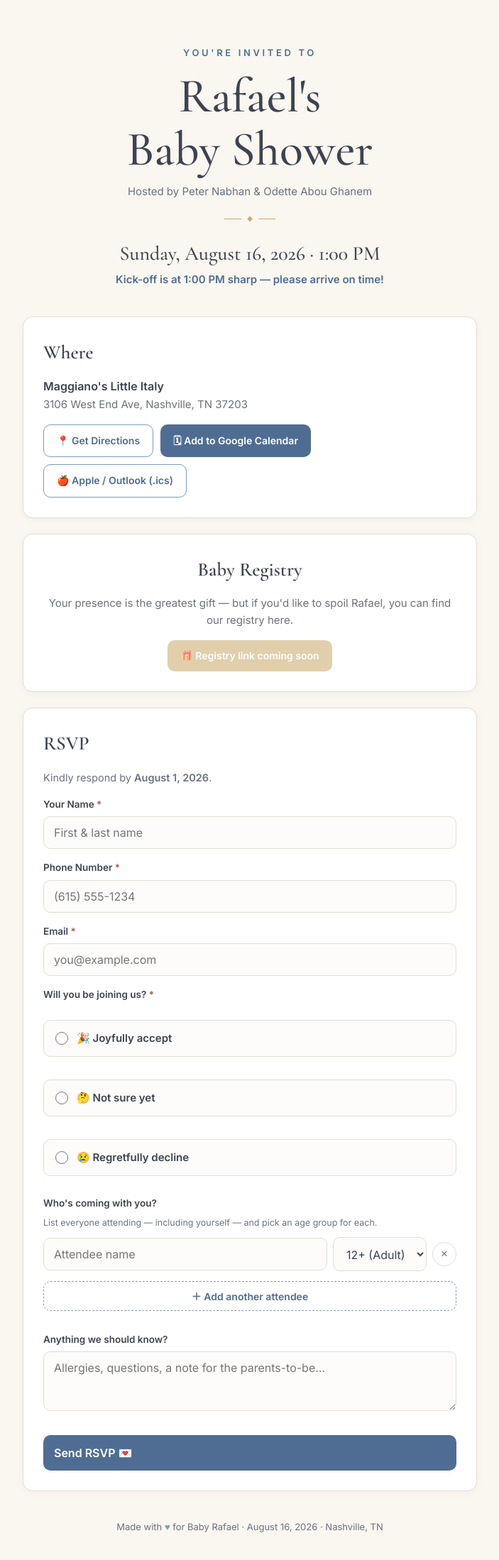
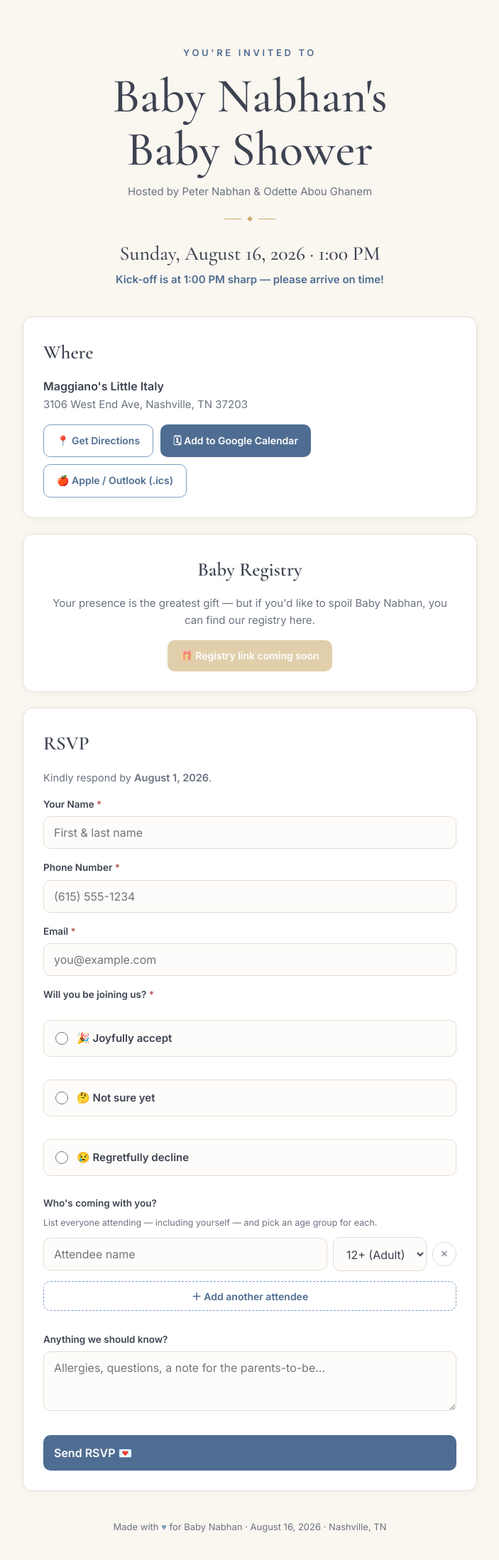
Before and after one commit to Pnabhan/baby-nabhan-shower, a plain HTML site: page index.html in a window 1280 px wide. Shown: the whole page at 71% size, without its empty margins (288-991 px from the left). Drawn offline with nearby package versions, Linux system fonts and the light colour scheme.

Commit message:
Keep baby's name secret until the event: Rafael -> Baby Nabhan
Co-Authored-By: Claude Fable 5 <noreply@anthropic.com>

```diff
--- a/index.html
+++ b/index.html
@@ -3,8 +3,8 @@
 <head>
 <meta charset="UTF-8" />
 <meta name="viewport" content="width=device-width, initial-scale=1.0" />
-<title>Rafael's Baby Shower — RSVP</title>
-<meta name="description" content="You're invited to Rafael's Baby Shower — Sunday, August 16, 2026 at 1:00 PM, Maggiano's Little Italy, Nashville. RSVP here." />
+<title>Baby Nabhan's Baby Shower — RSVP</title>
+<meta name="description" content="You're invited to Baby Nabhan's Baby Shower — Sunday, August 16, 2026 at 1:00 PM, Maggiano's Little Italy, Nashville. RSVP here." />
 <link rel="preconnect" href="https://fonts.googleapis.com" />
 <link rel="preconnect" href="https://fonts.gstatic.com" crossorigin />
 <link href="https://fonts.googleapis.com/css2?family=Cormorant+Garamond:ital,wght@0,400;0,500;0,600;1,400&family=Inter:wght@400;500;600&display=swap" rel="stylesheet" />
@@ -158,7 +158,7 @@
   <!-- ================= HERO ================= -->
   <header class="hero">
     <div class="eyebrow">You're Invited To</div>
-    <h1>Rafael's<br />Baby&nbsp;Shower</h1>
+    <h1>Baby Nabhan's<br />Baby&nbsp;Shower</h1>
     <div class="hosts">Hosted by Peter Nabhan &amp; Odette Abou Ghanem</div>
     <div class="divider"></div>
     <div class="datetime">Sunday, August 16, 2026 · 1:00 PM</div>
@@ -188,7 +188,7 @@
   <section class="card" style="text-align:center;">
     <h2>Baby Registry</h2>
     <p style="color:var(--soft-ink); font-size:15px; margin-bottom:16px;">
-      Your presence is the greatest gift — but if you'd like to spoil Rafael,
+      Your presence is the greatest gift — but if you'd like to spoil Baby Nabhan,
       you can find our registry here.
     </p>
     <a class="btn btn-gold" id="registryBtn" target="_blank" rel="noopener" href="#">
@@ -246,7 +246,7 @@
   </section>
 
   <footer>
-    Made with <span class="heart">♥</span> for Baby Rafael · August 16, 2026 · Nashville, TN
+    Made with <span class="heart">♥</span> for Baby Nabhan · August 16, 2026 · Nashville, TN
   </footer>
 </div>
 
@@ -263,12 +263,12 @@ const CONFIG = {
 
 /* ---------- Event constants ---------- */
 const EVENT = {
-  title: "Rafael's Baby Shower",
+  title: "Baby Nabhan's Baby Shower",
   // 1:00–4:00 PM Central (CDT = UTC-5 in August)
   startUTC: "20260816T180000Z",
   endUTC: "20260816T210000Z",
   location: "Maggiano's Little Italy, 3106 West End Ave, Nashville, TN 37203",
-  description: "Join Peter Nabhan & Odette Abou Ghanem to celebrate Baby Rafael! Starts at 1:00 PM sharp.",
+  description: "Join Peter Nabhan & Odette Abou Ghanem to celebrate Baby Nabhan! Starts at 1:00 PM sharp.",
 };
 
 /* ---------- Calendar links ---------- */
@@ -284,7 +284,7 @@ document.getElementById("gcalBtn2").href = gcalUrl;
 const icsContent = [
   "BEGIN:VCALENDAR",
   "VERSION:2.0",
-  "PRODID:-//Rafael Baby Shower//RSVP Page//EN",
+  "PRODID:-//Baby Nabhan Shower//RSVP Page//EN",
   "BEGIN:VEVENT",
   "UID:rafael-baby-shower-20260816@rsvp",
   "DTSTAMP:" + new Date().toISOString().replace(/[-:]/g, "").replace(/\.\d{3}/, ""),
@@ -298,7 +298,7 @@ const icsContent = [
 ].join("\r\n");
 const icsBtn = document.getElementById("icsBtn");
 icsBtn.href = "data:text/calendar;charset=utf-8," + encodeURIComponent(icsContent);
-icsBtn.download = "Rafaels-Baby-Shower.ics";
+icsBtn.download = "Baby-Nabhan-Shower.ics";
 
 /* ---------- Registry button ---------- */
 const registryBtn = document.getElementById("registryBtn");
```
Also changed, not shown: 3 other files.
